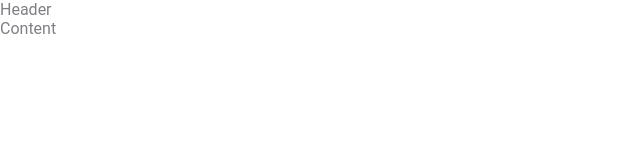
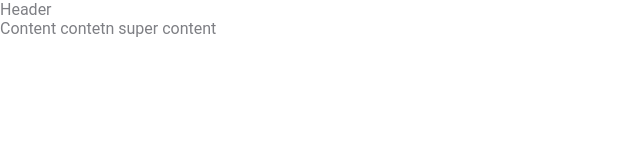
Before and after one commit to Oleg-22/trainingPage, a plain HTML site: page index.html in a window 1280 px wide. Shown: the whole page, without its empty margins (0-640 px from the left). Drawn offline with Linux system fonts and the light colour scheme.

Commit message:
change main content

```diff
--- a/index.html
+++ b/index.html
@@ -11,6 +11,8 @@
 
 <body>
     <header>Header</header>
-    <main>Content</main>
+    <main>Content
+        contetn super content
+    </main>
 </body>
 </html>
```
